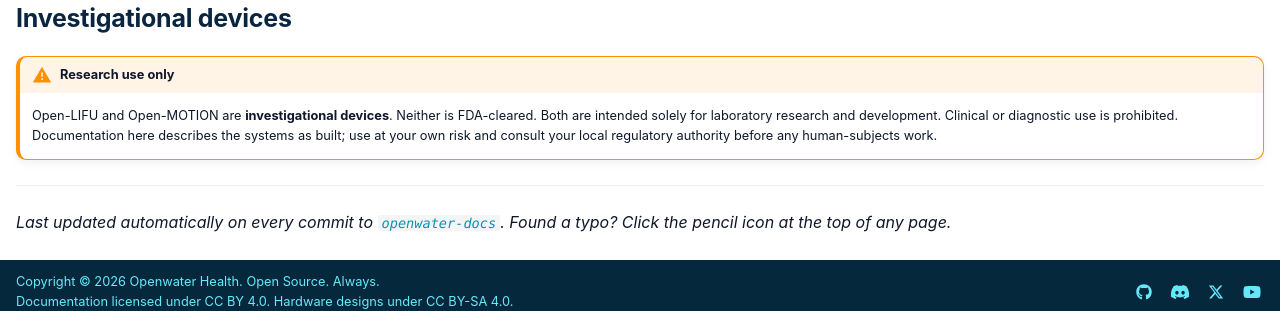
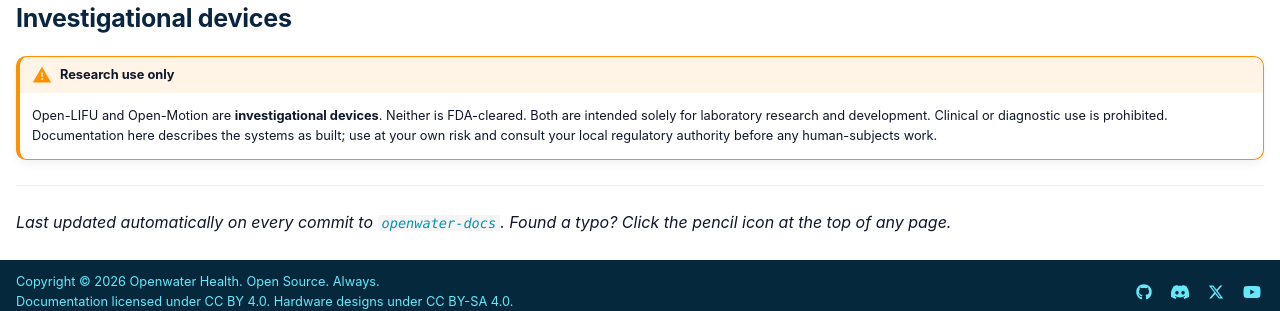
Before and after one commit to OpenwaterHealth/openwater-docs, an MkDocs documentation site: the page built from docs/index.md, in a window 1280 px wide and 900 px high, scrolled down 1373 px. Shown: the part 576-887 px from the top of the window. Built offline with MkDocs 1.6.1 and Material for MkDocs 9.7.7, drawn with Linux system fonts in a browser that asks for light colours; comment, search, counter and statistics services are not loaded.

```diff
--- a/docs/index.md
+++ b/docs/index.md
@@ -123,7 +123,7 @@ fabricating their own hardware revisions.
 ## Investigational devices
 
 !!! warning "Research use only"
-    Open-LIFU and Open-MOTION are **investigational devices**. Neither is FDA-cleared.
+    Open-LIFU and Open-Motion are **investigational devices**. Neither is FDA-cleared.
     Both are intended solely for laboratory research and development. Clinical or
     diagnostic use is prohibited. Documentation here describes the systems as built;
     use at your own risk and consult your local regulatory authority before any
```
